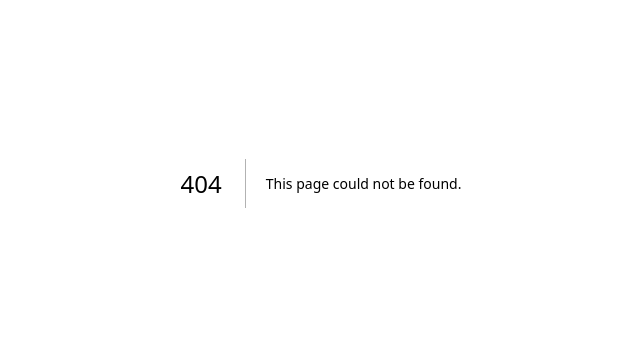
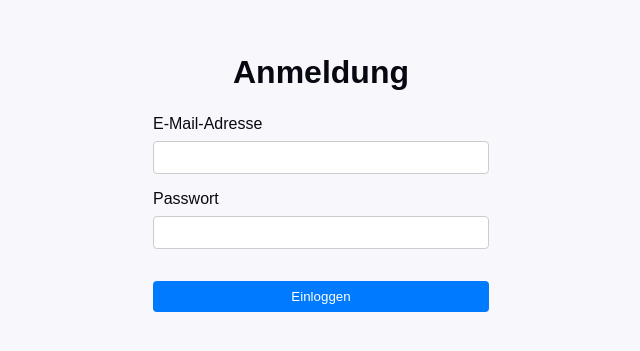
Before and after one commit to matti-osterbacka/OHTU-German-learning-website-temporary-practice-fork, a Next.js app in the folder gradesa/: page /auth/login in a window 1280 px wide. Before the commit this address had no page. Shown: the part 217-568 px from the top of the page, without its empty margins (319-959 px from the left). Built offline with nearby package versions, Linux system fonts and the light colour scheme.

Commit message:
Create route for Login page (#35)
* Create route for Login page

* Add login form and basic layout pattern for auth with placeholder styling

* Add basic event handling for form

* Add controlled inputs to form

```diff
--- /dev/null
+++ b/gradesa/src/app/auth/auth.css
@@ -0,0 +1,48 @@
+.auth-container {
+    min-height: 100vh;
+    display: flex;
+    align-items: center;
+    justify-content: center;
+  }
+
+.auth-box {
+    width: 100%;
+    max-width: 400px;
+    padding: 2rem;
+  }
+
+.auth-title {
+    text-align: center;
+    margin-bottom: 1.5rem;
+  }
+
+.form-group {
+    margin-bottom: 1rem;
+  }
+
+.form-label {
+    display: block;
+    margin-bottom: 0.5rem;
+  }
+
+.form-input {
+    width: 100%;
+    padding: 0.5rem;
+    border: 1px solid #ccc;
+    border-radius: 4px;
+  }
+
+.form-button {
+    width: 100%;
+    padding: 0.5rem;
+    background-color: #007bff;
+    color: white;
+    border: none;
+    border-radius: 4px;
+    cursor: pointer;
+    margin-top: 1rem;
+  }
+
+.form-button:hover {
+    background-color: #0056b3;
+  }
--- /dev/null
+++ b/gradesa/src/app/auth/layout.js
@@ -0,0 +1,11 @@
+import './auth.css'
+
+export default function AuthLayout({ children }) {
+    return (
+      <div className="auth-container">
+        <div className="auth-box">
+          {children}
+        </div>
+      </div>
+    );
+  }
--- /dev/null
+++ b/gradesa/src/app/auth/login/page.js
@@ -0,0 +1,48 @@
+'use client'
+import { useState } from 'react';
+
+export default function Login() {
+  const [email, setEmail] = useState('');
+  const [password, setPassword] = useState('');
+
+  const handleSubmit = (event) => {
+    event.preventDefault();
+    console.log('Email:', email);
+    console.log('Password:', password);
+  }
+
+  return (
+    <>
+      <h1 className="auth-title">Anmeldung</h1>
+      <form onSubmit={handleSubmit}>
+        <div className="form-group">
+          <label className="form-label" htmlFor="email">E-Mail-Adresse</label>
+          <input
+            className="form-input"
+            type="email"
+            id="email"
+            name="email"
+            value={email}
+            onChange={(e) => setEmail(e.target.value)}
+            required
+          />
+        </div>
+
+        <div className="form-group">
+          <label className="form-label" htmlFor="password">Passwort</label>
+          <input
+            className="form-input"
+            type="password"
+            id="password"
+            name="password"
+            value={password}
+            onChange={(e) => setPassword(e.target.value)}
+            required
+          />
+        </div>
+
+        <button type="submit" className="form-button">Einloggen</button>
+      </form>
+    </>
+  );
+}
```
